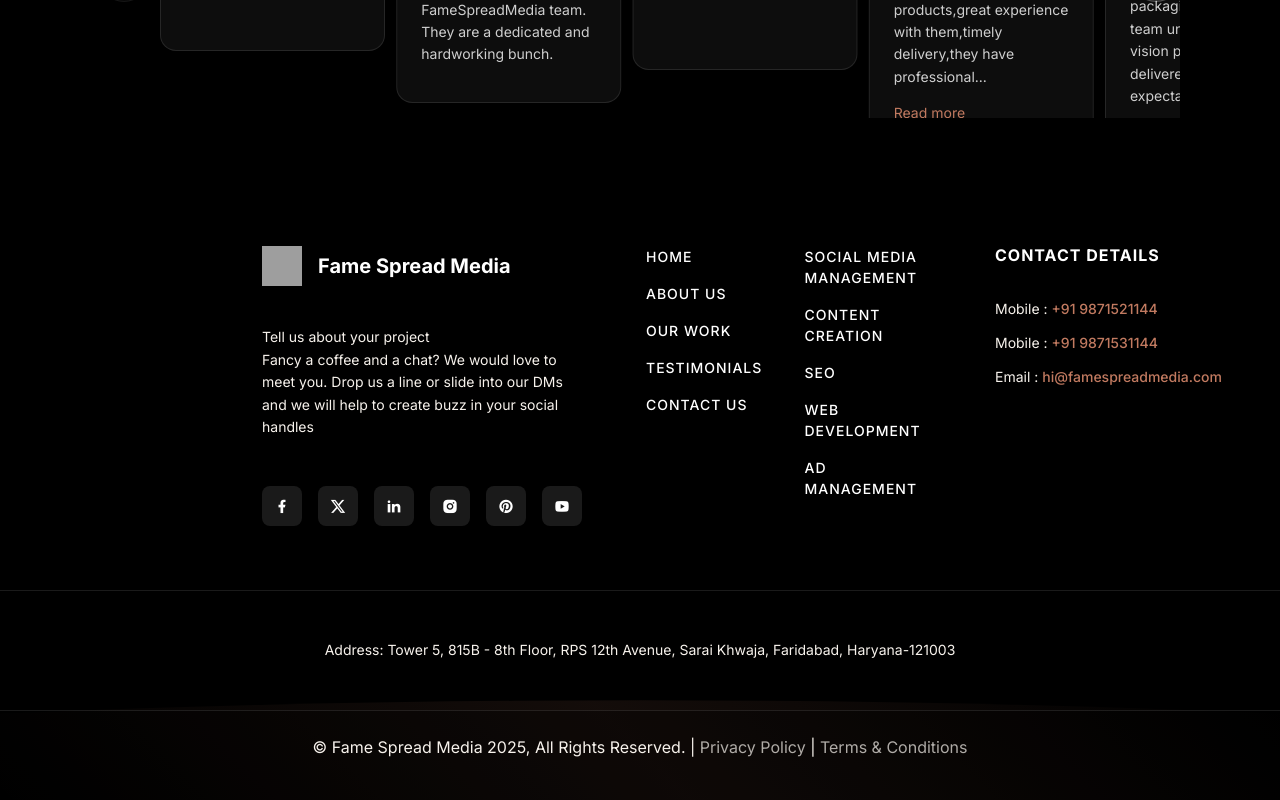
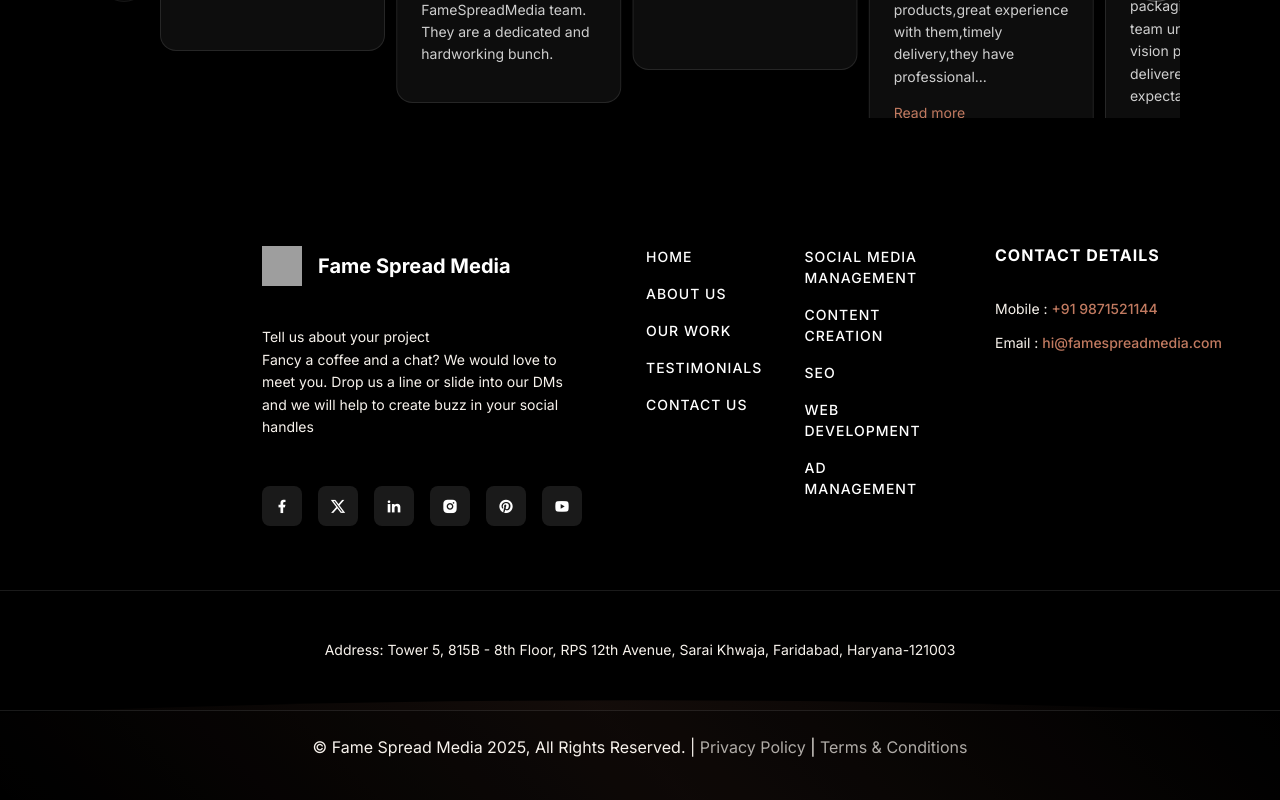
Before and after one commit to thewolfcommander/temvuefamespreadmedia, a Vue app: page / in a window 1280 px wide. Shown: the part 10967-11767 px from the top of the page. Built offline with nearby package versions, Linux system fonts and the light colour scheme; grey boxes are pictures that could not be loaded; a web font is replaced by a local one.

Commit message:
fix: remove duplicate mobile number from contact details in footer

```diff
--- a/src/components/Footer.vue
+++ b/src/components/Footer.vue
@@ -46,7 +46,6 @@
         <h3 class="contact-heading">CONTACT DETAILS</h3>
         <div class="contact-info">
           <p>Mobile : <a href="tel:+919871521144">+91 9871521144</a></p>
-          <p>Mobile : <a href="tel:+919871531144">+91 9871531144</a></p>
           <p>Email : <a href="mailto:hi@famespreadmedia.com">hi@famespreadmedia.com</a></p>
         </div>
       </div>
```
